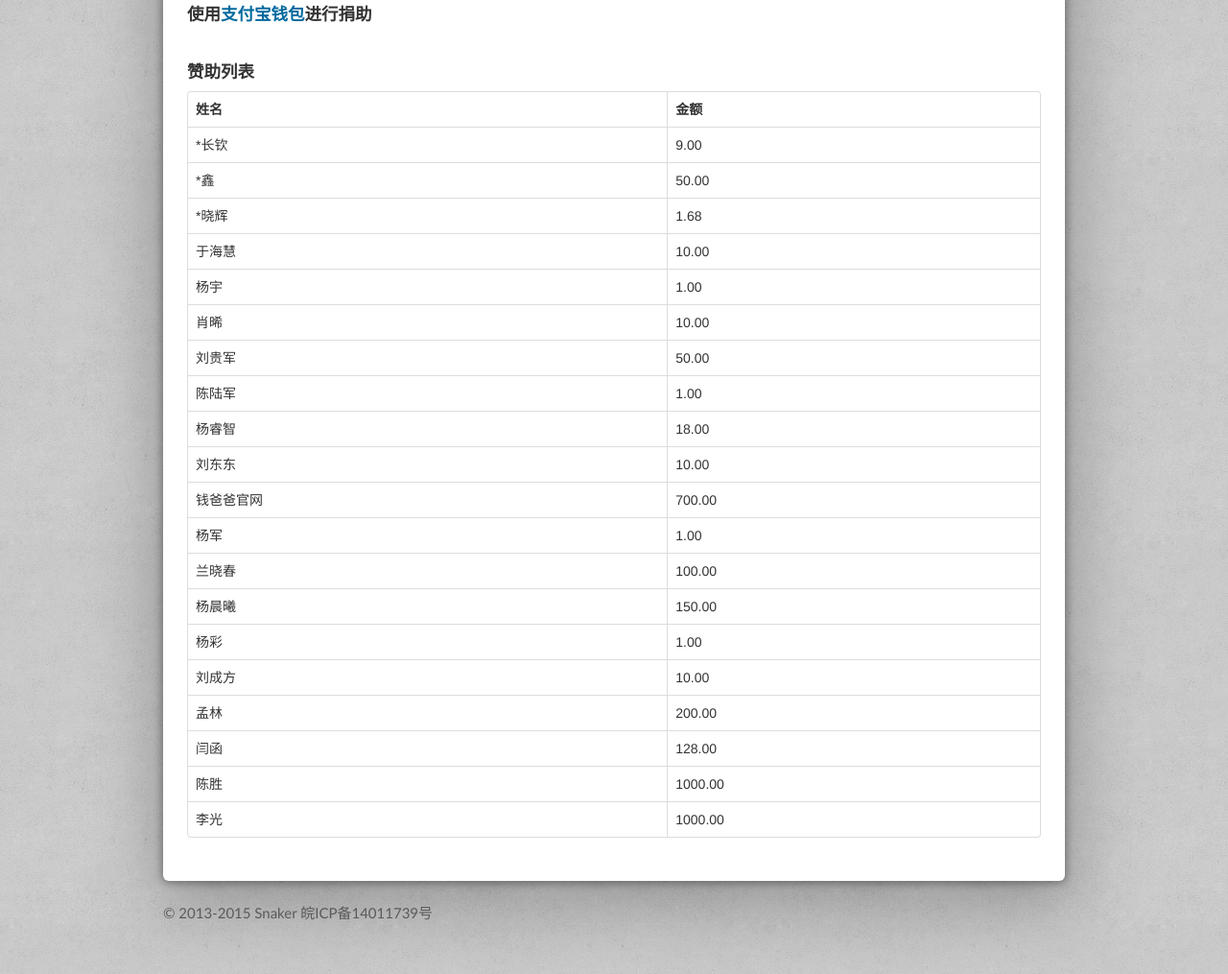
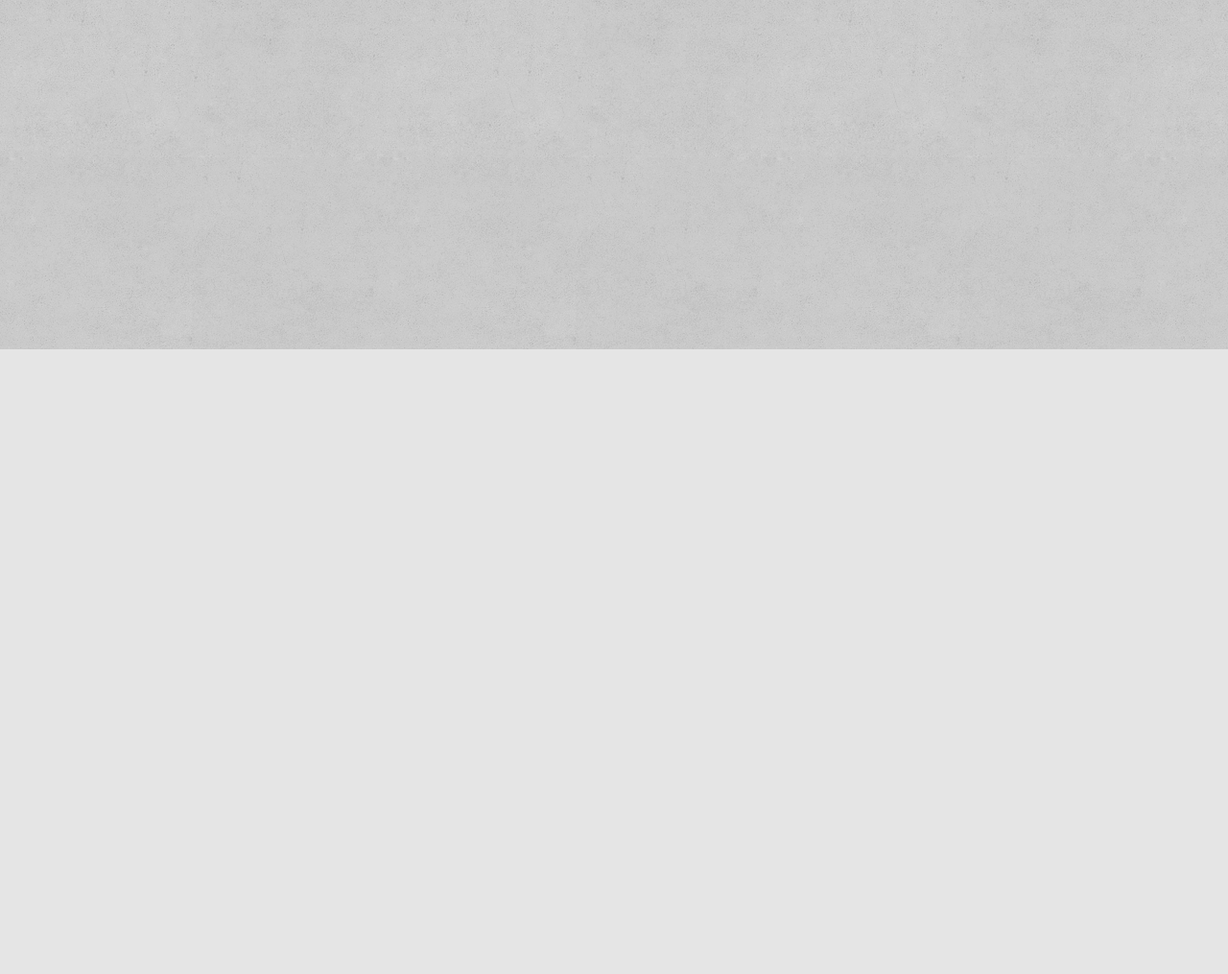
Before and after one commit to yuwgle/snakersite, a plain HTML site: page donate.html in a window 1280 px wide. Shown: the part 436-1451 px from the top of the page at 96% size. After the commit the page ends 800 px from the top, so only its background shows below. Drawn offline with Linux system fonts and the light colour scheme.

Commit message:
Update donate.html

```diff
--- a/donate.html
+++ b/donate.html
@@ -48,99 +48,7 @@
             	<div class="span12">
                 	<div class="block-left">
 						<h4><font color="#F46015">如果Snaker帮助了您，或者您希望Snaker发展的更好......</font></h4>
-                        <h4><font color="#F46015">支付宝捐助账户： snakerflow@163.com</font></h4>
-						<img src="img/snaker-code.png"/>
-						<br>
-						<h4>使用<a href="http://mobile.alipay.com/index.htm" target="_blank">支付宝钱包</a>进行捐助</h4>
 
-						<br>
-						<h4>赞助列表</h4>
-						<table class="table table-bordered">
-						  <tr>
-						    <th>姓名</th>
-							<th>金额</th>
-						  </tr>
-						  <tr>
-						    <td>*长钦</td>
-							<td>9.00</td>
-						  </tr>
-						  <tr>
-						    <td>*鑫</td>
-							<td>50.00</td>
-						  </tr>
-						  <tr>
-						    <td>*晓辉</td>
-							<td>1.68</td>
-						  </tr>
-						  <tr>
-						    <td>于海慧</td>
-							<td>10.00</td>
-						  </tr>
-						  <tr>
-						    <td>杨宇</td>
-							<td>1.00</td>
-						  </tr>
-						  <tr>
-						    <td>肖晞</td>
-							<td>10.00</td>
-						  </tr>
-						  <tr>
-						    <td>刘贵军</td>
-							<td>50.00</td>
-						  </tr>
-						  <tr>
-						    <td>陈陆军</td>
-							<td>1.00</td>
-						  </tr>
-						  <tr>
-						    <td>杨睿智</td>
-							<td>18.00</td>
-						  </tr>
-						  <tr>
-						    <td>刘东东</td>
-							<td>10.00</td>
-						  </tr>
-						  <tr>
-						    <td>钱爸爸官网</td>
-							<td>700.00</td>
-						  </tr>
-						  <tr>
-						    <td>杨军</td>
-							<td>1.00</td>
-						  </tr>
-						  <tr>
-						    <td>兰晓春</td>
-							<td>100.00</td>
-						  </tr>
-						  <tr>
-						    <td>杨晨曦</td>
-							<td>150.00</td>
-						  </tr>
-						  <tr>
-						    <td>杨彩</td>
-							<td>1.00</td>
-						  </tr>
-						  <tr>
-						    <td>刘成方</td>
-							<td>10.00</td>
-						  </tr>
-						  <tr>
-						    <td>孟林</td>
-							<td>200.00</td>
-						  </tr>
-						  <tr>
-						    <td>闫函</td>
-							<td>128.00</td>
-						  </tr>
-						  <tr>
-						    <td>陈胜</td>
-							<td>1000.00</td>
-						  </tr>
-						  <tr>
-						    <td>李光</td>
-							<td>1000.00</td>
-						  </tr>
-						 </table>
                     </div>
                 </div>
 			</div>
```
